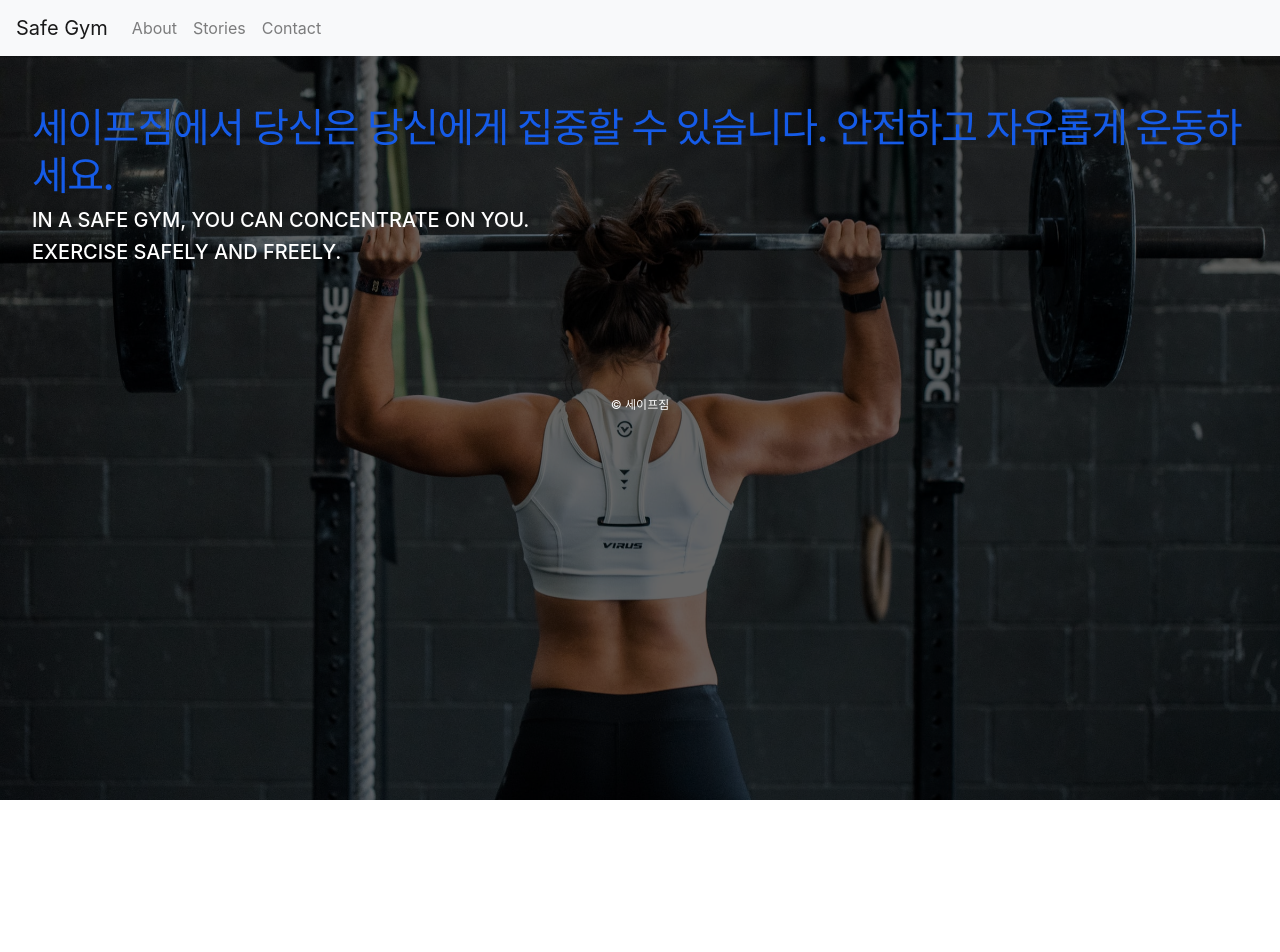
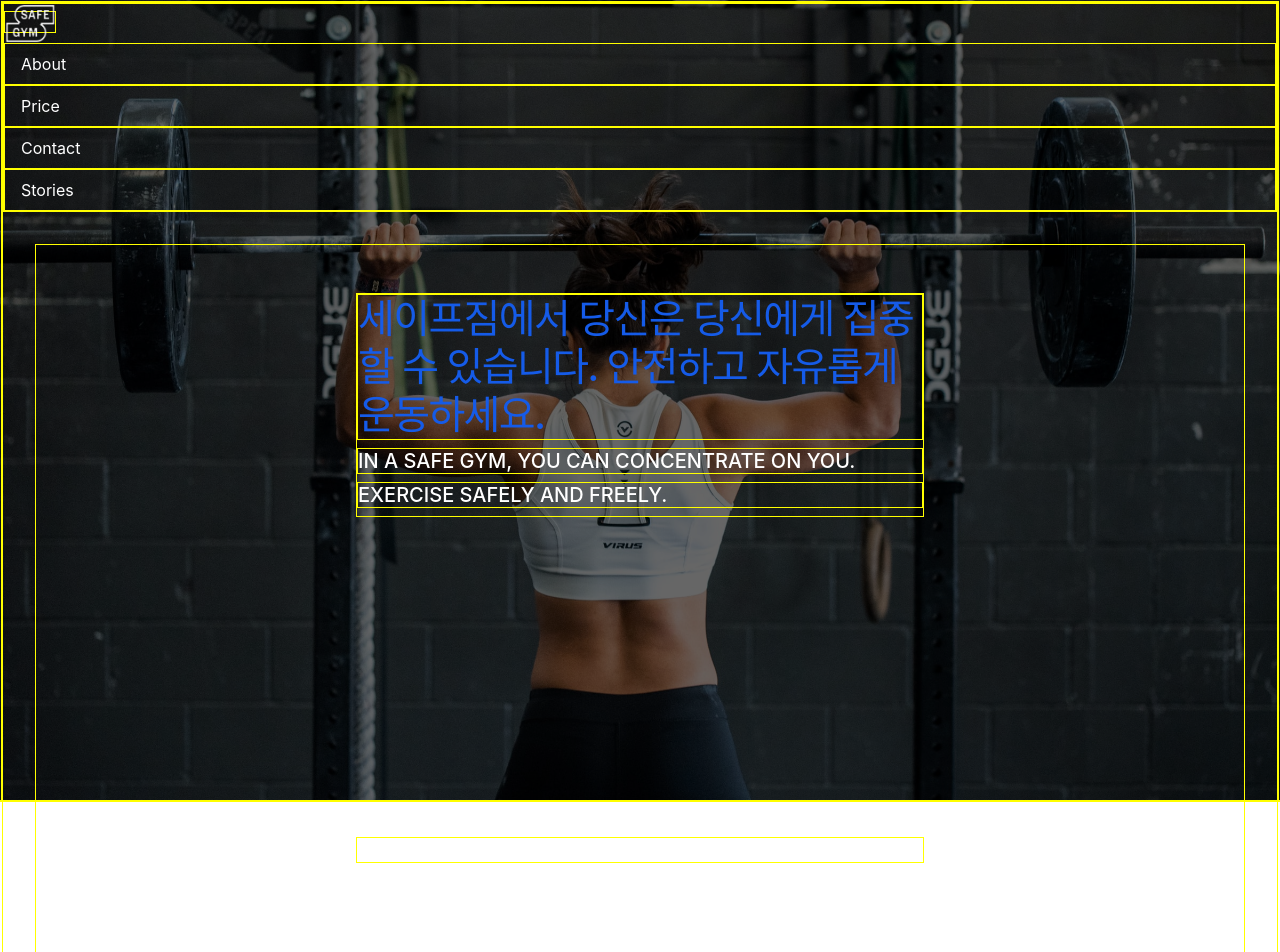
Before and after one commit to heejaykong/fitness-website, a React (Create React App) app: page /#/ in a window 1280 px wide. Shown: the top 952 px of the page. Before the commit the page ends 800 px from the top, so only its background shows below. Built offline with nearby package versions, Linux system fonts and the light colour scheme.

Commit message:
func: scroll and anchor to linked element when clicked

```diff
--- a/package.json
+++ b/package.json
@@ -12,7 +12,8 @@
     "react-dom": "^17.0.2",
     "react-router-bootstrap": "^0.25.0",
     "react-router-dom": "^5.2.0",
-    "react-scripts": "4.0.3",
+    "react-router-hash-link": "^2.4.3",
+    "react-scripts": "^4.0.3",
     "web-vitals": "^1.1.2"
   },
   "scripts": {
--- a/src/App.js
+++ b/src/App.js
@@ -4,6 +4,7 @@ import Navigator from './components/Navigator';
 import Footer from './components/Footer';
 import Home from './routes/Home';
 import About from './routes/About';
+import Price from './routes/Price';
 import Stories from './routes/Stories';
 import Contact from './routes/Contact';
 
@@ -15,9 +16,7 @@ function App() {
         <HashRouter>
           <Switch>
             <Route path="/" exact={true} component={ Home }/>
-            <Route path="/about" component={ About }/>
             <Route path="/stories" component={ Stories }/>
-            <Route path="/contact" component={ Contact }/>
           </Switch>
         </HashRouter>
       </div>
--- a/src/components/Footer.js
+++ b/src/components/Footer.js
@@ -2,9 +2,7 @@ import React from 'react';
 
 function Footer() {
   return (
-    <footer>
-      © 세이프짐
-    </footer>
+    <footer>&copy; 세이프짐</footer>
   );
 }
 
--- a/src/components/Navigator.js
+++ b/src/components/Navigator.js
@@ -1,17 +1,27 @@
 import React from 'react';
-import Navbar from 'react-bootstrap/Navbar';
-import Nav from 'react-bootstrap/Nav';
+import { HashRouter, Switch, Route } from 'react-router-dom';
+import { HashLink as Link } from 'react-router-hash-link';
+import logo from '../assets/logo/safe-gym-logo.png';
+// stories를 따로 맨 우측에 파란색으로 빼는 걸로
+// Hover했을때 메뉴 파란색으로 변하기
+// SPA인데, 네비게이터를 눌렀을때 그 섹션에 엥커되게끔 하는걸로(stories 빼고)
+// stories 페이지는(브랜드스토리가 들어가는) 따로 페이지로 들어가질 예정
 
 function Navigator() {
   return (
-    <Navbar bg="light" variant="light">
-      <Navbar.Brand href="#">Safe Gym</Navbar.Brand>
-      <Nav className="mr-auto">
-        <Nav.Link href="#about">About</Nav.Link>
-        <Nav.Link href="#stories">Stories</Nav.Link>
-        <Nav.Link href="#contact">Contact</Nav.Link>
-      </Nav>
-    </Navbar>
+    <>
+      <nav>
+        <HashRouter>
+          <Link to="/">
+            <img src={logo} className="nav-logo" width="50" alt="safe-gym-logo" />
+          </Link>
+          <Link to="/#about" className="nav-link">About</Link>
+          <Link to="/#price" className="nav-link">Price</Link>
+          <Link to="/#contact" className="nav-link">Contact</Link>
+          <a href="/#stories" className="nav-link">Stories</a>
+        </HashRouter>
+      </nav>
+    </>
   );
 }
 
--- a/src/index.css
+++ b/src/index.css
@@ -1,7 +1,11 @@
 @import url("https://fonts.googleapis.com/css2?family=Noto+Sans+KR:wght@100;300;400;500;700;900&display=swap");
 
 * {
-  /* border: 1px solid yellow; */
+  border: 1px solid yellow;
+}
+
+html {
+  scroll-behavior: smooth;
 }
 
 body {
@@ -17,6 +21,20 @@ body {
 code {
   font-family: source-code-pro, Menlo, Monaco, Consolas, "Courier New",
     monospace;
+}
+
+.nav-logo {
+  filter: invert(1);
+}
+
+.nav-link {
+  text-decoration: none;
+  color: white;
+}
+
+section {
+  color: white;
+  margin: 20em;
 }
 
 .all-container {
--- a/src/routes/About.js
+++ b/src/routes/About.js
@@ -6,30 +6,9 @@ import BG_IMAGES from '../assets/images/bg/index.js';
 function About() {
   return (
     <>
-      <div>about</div>
-      {BG_IMAGES.map(img => {
-        console.log(img)
-        return (
-          <Media>
-            <img
-              // width={100}
-              // height={64}
-              className="mr-3 photo"
-              src={img}
-              alt="Generic placeholder"
-            />
-            <Media.Body>
-              <h5>Media Heading</h5>
-              <p>
-                Cras sit amet nibh libero, in gravida nulla. Nulla vel metus scelerisque
-                ante sollicitudin commodo. Cras purus odio, vestibulum in vulputate at,
-                tempus viverra turpis. Fusce condimentum nunc ac nisi vulputate fringilla.
-                Donec lacinia congue felis in faucibus.
-              </p>
-            </Media.Body>
-          </Media>
-        );
-      })}
+      <section id="about">
+        about heyhey
+      </section>
     </>
   );
 }
--- a/src/routes/Contact.js
+++ b/src/routes/Contact.js
@@ -1,24 +1,25 @@
-import React from 'react';
-// 컨텍트는 인스타그램과 카카오톡으로 넘어가는 형태
-import ig from '../assets/logo/instagram.png';
-import kakao from '../assets/logo/kakao.png';
+// import React from 'react';
+// // 컨텍트는 인스타그램과 카카오톡으로 넘어가는 형태
+// // 흰색 flaticon으로 통일했으면 좋겠음
+// import ig from '../assets/logo/instagram.png';
+// import kakao from '../assets/logo/kakao.png';
 
-function Contact() {
-  return (
-    <>
-      <h1 className='contact-title'>CONTACT</h1>
+// function Contact() {
+//   return (
+//     <>
+//       <h1 className='contact-title'>CONTACT</h1>
 
-      <p className='contact-sns'>(지역)본점</p>
-      <p>12-345-6789</p>
+//       <p className='contact-sns'>(지역)본점</p>
+//       <p>12-345-6789</p>
 
-      <p className='contact-sns'>인스타그램</p>
-      <img src={ig} width='50' alt='instagram'/>
+//       <p className='contact-sns'>인스타그램</p>
+//       <img src={ig} width='50' alt='instagram'/>
 
-      <p className='contact-sns'>카카오톡</p>
-      <img src={kakao} width='60' alt='kakaotalk'/>
+//       <p className='contact-sns'>카카오톡</p>
+//       <img src={kakao} width='60' alt='kakaotalk'/>
 
-    </>
-  );
-}
+//     </>
+//   );
+// }
 
-export default Contact;
+// export default Contact;
--- a/src/routes/Home.js
+++ b/src/routes/Home.js
@@ -1,23 +1,31 @@
 import React from 'react';
+import About from './About';
 import BG_IMAGES from '../assets/images/bg/index.js';
-// 브랜딩 디자이너 님이 주신 디자인을 최대한 홈에 반영하기
+// 첫 랜딩화면은 피피티 참고. 해당 배경은 스크롤하면 스크롤되게끔 구현하기
+// http://thrivesolo.com/ 를 레퍼런스로 삼기
+// 각 섹션들이 나뉘어지는건 계단 모양 길다란 선 그거 사용하기
 
 function Home() {
   return (
     <>
       <img src={ BG_IMAGES[3] } className="bg-image" alt="woman lifting weight"/>
-      <div className='main-copy-container'>
-        <h1>
-          세이프짐에서 당신은 당신에게 집중할 수 있습니다.
-          안전하고 자유롭게 운동하세요.
-        </h1>
-        <h5>
-          IN A SAFE GYM, YOU CAN CONCENTRATE ON YOU.
-        </h5>
-        <h5>
-          EXERCISE SAFELY AND FREELY.
-        </h5>
-      </div>
+      <section id="section1" className='main-copy-container'>
+        <h1>세이프짐에서 당신은 당신에게 집중할 수 있습니다. 안전하고 자유롭게 운동하세요.</h1>
+        <h5>IN A SAFE GYM, YOU CAN CONCENTRATE ON YOU.</h5>
+        <h5>EXERCISE SAFELY AND FREELY.</h5>
+      </section>
+
+      <About/>
+
+      <section id="price">
+      price
+      </section>
+
+      <section id="contact">
+      contact
+      </section>
+
+
     </>
   );
 }
--- /dev/null
+++ b/src/routes/Price.js
@@ -0,0 +1,9 @@
+// import React from 'react';
+
+// function Price() {
+//   return (
+//     <div>Price</div>
+//   );
+// }
+
+// export default Price;
--- a/src/routes/Stories.js
+++ b/src/routes/Stories.js
@@ -1,5 +1,7 @@
 import React from 'react';
 // 스토리는 텍스트/사진 위주가 될 것
+// 웹칼럽처럼 아카이빙하는 용도로 사용할 예정
+// 관리자버전 계정과 그 계정이 사용할 수 있는 CRUD 필요(auth 기능없는 SPA에 admin을 어케 구현하지?)
 
 function Stories() {
   return (
```
Also changed, not shown: src/assets/logo/safe-gym-logo.png (added), 1 other file (tests, documents, lock files or other folders).
